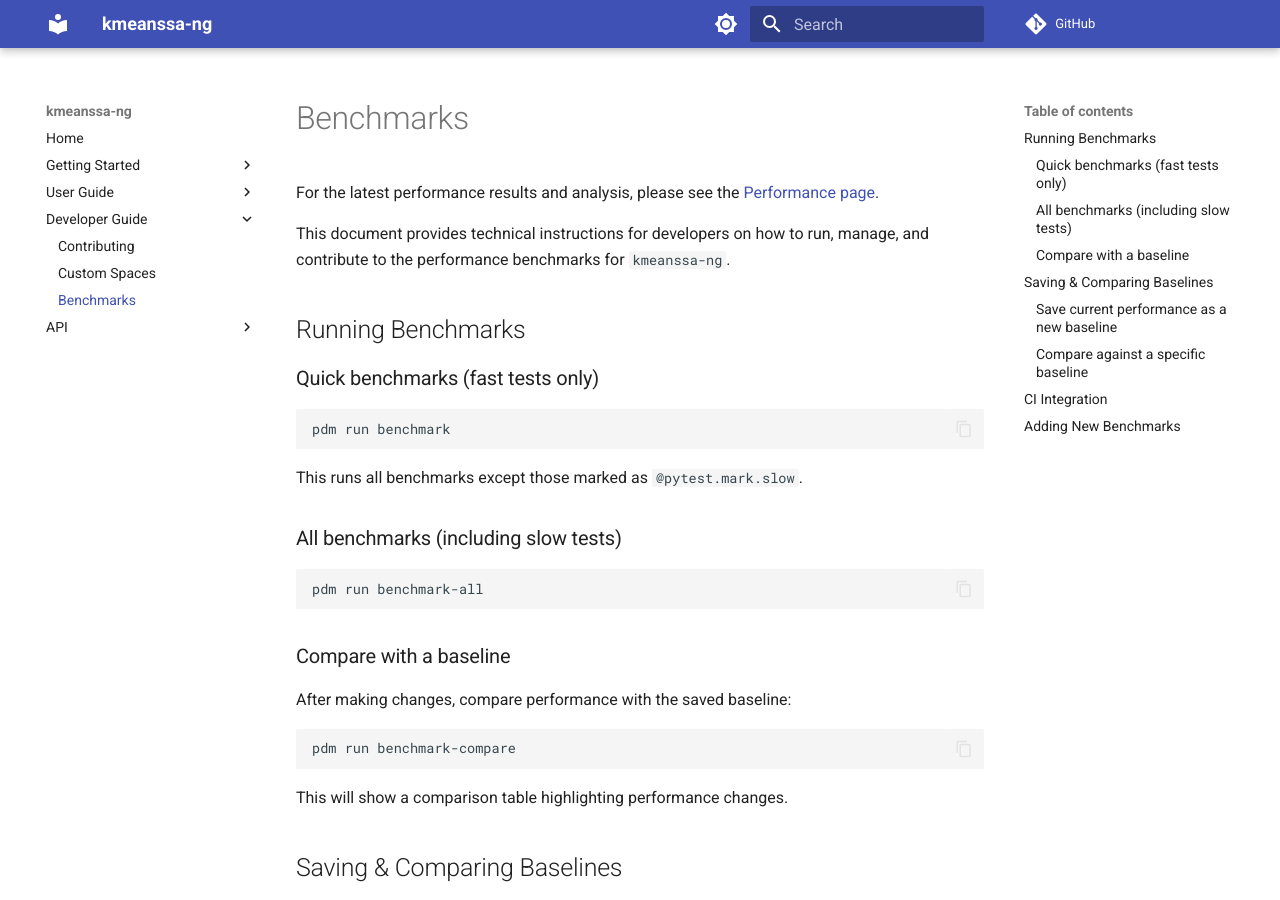
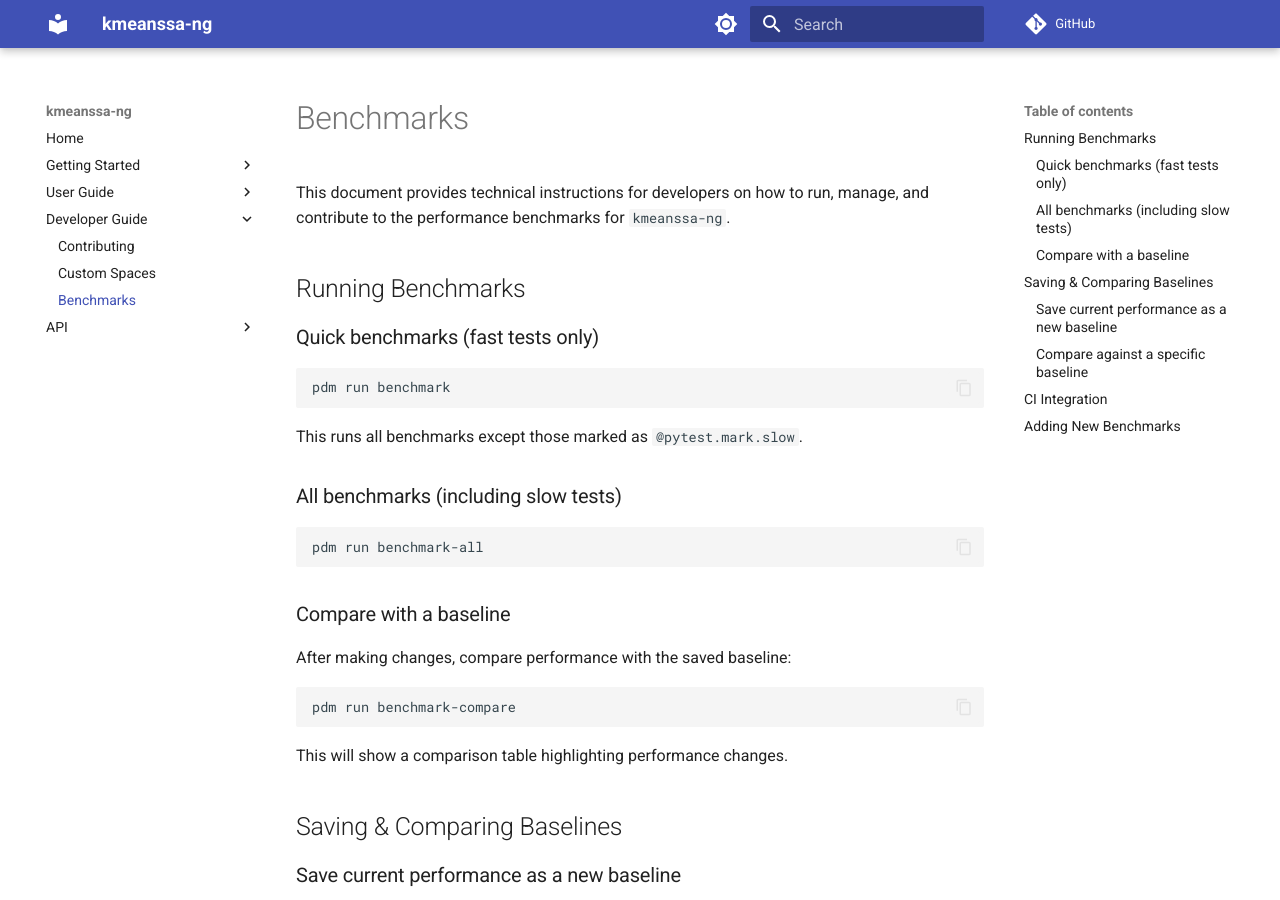
Before and after one commit to klutchnikoff/kmeanssa-ng, an MkDocs documentation site: the page built from docs/benchmarks.md, in a window 1280 px wide and 900 px high. Built offline with MkDocs 1.6.1 and Material for MkDocs 9.7.7, drawn with Linux system fonts in a browser that asks for light colours; comment, search, counter and statistics services are not loaded.

Commit message:
docs: remove the performance results page
The performance page reported micro-benchmarks (Numba vs pure Python)
whose conclusions are obvious and whose numbers went stale (they still
showed the pre-lot-2 'obs' energy mode and pre-fix timings). A stale
performance page signals an unmaintained project, so it is removed along
with its data (benchmark_data.json) and generated assets, and the nav
entry and the link from the benchmark developer guide. The benchmark
developer guide (how to run benchmarks) and tests/test_benchmarks.py (the
perf regression tests) are kept; the one piece of real advice -- the
robustification quality/speed trade-off -- was moved to the Simulated
Annealing page.

Co-Authored-By: Claude Opus 4.8 <noreply@anthropic.com>

```diff
--- a/docs-src/benchmarks.qmd
+++ b/docs-src/benchmarks.qmd
@@ -1,8 +1,6 @@
 ---
 title: "Benchmark Developer Guide"
 ---
-
-For the latest performance results and analysis, please see the [Performance page](performance.md).
 
 This document provides technical instructions for developers on how to run, manage, and contribute to the performance benchmarks for `kmeanssa-ng`.
 
--- a/docs/benchmarks.md
+++ b/docs/benchmarks.md
@@ -2,9 +2,6 @@
 title: Benchmark Developer Guide
 ---
 
-
-For the latest performance results and analysis, please see the
-[Performance page](performance.md).
 
 This document provides technical instructions for developers on how to
 run, manage, and contribute to the performance benchmarks for
```
